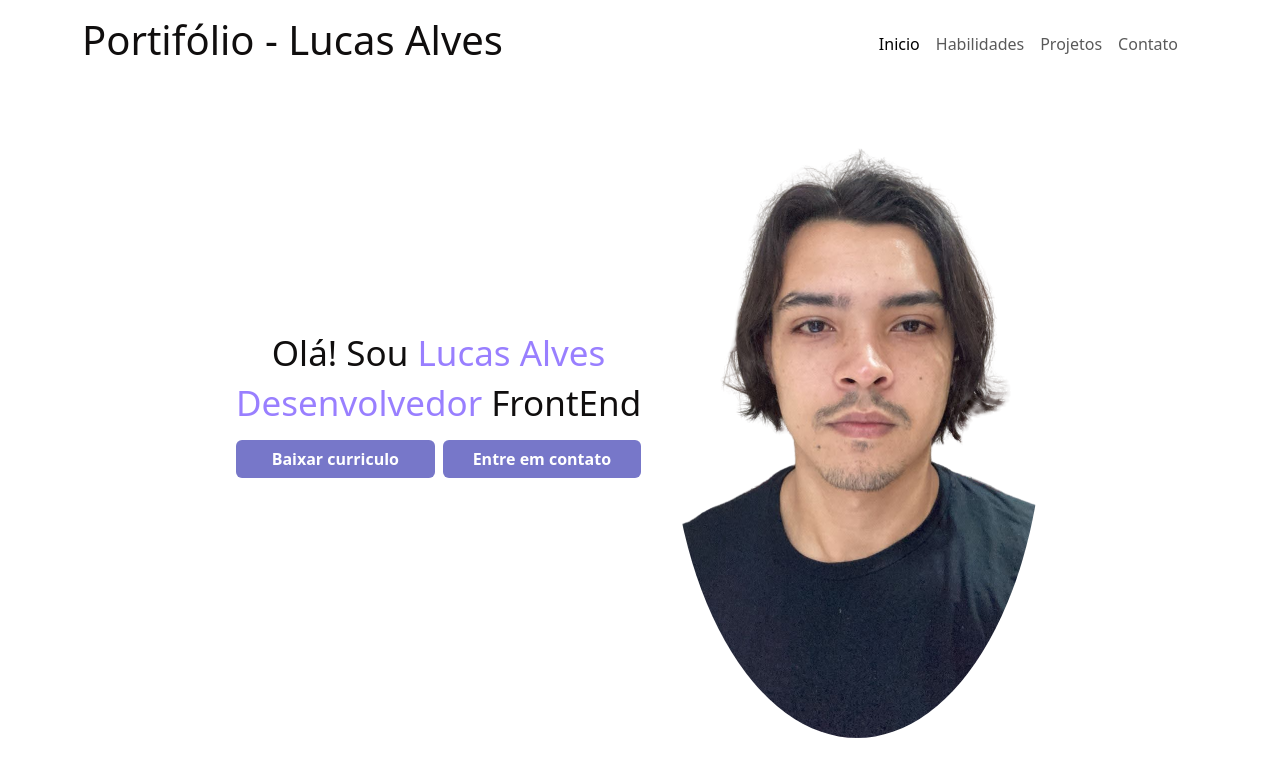
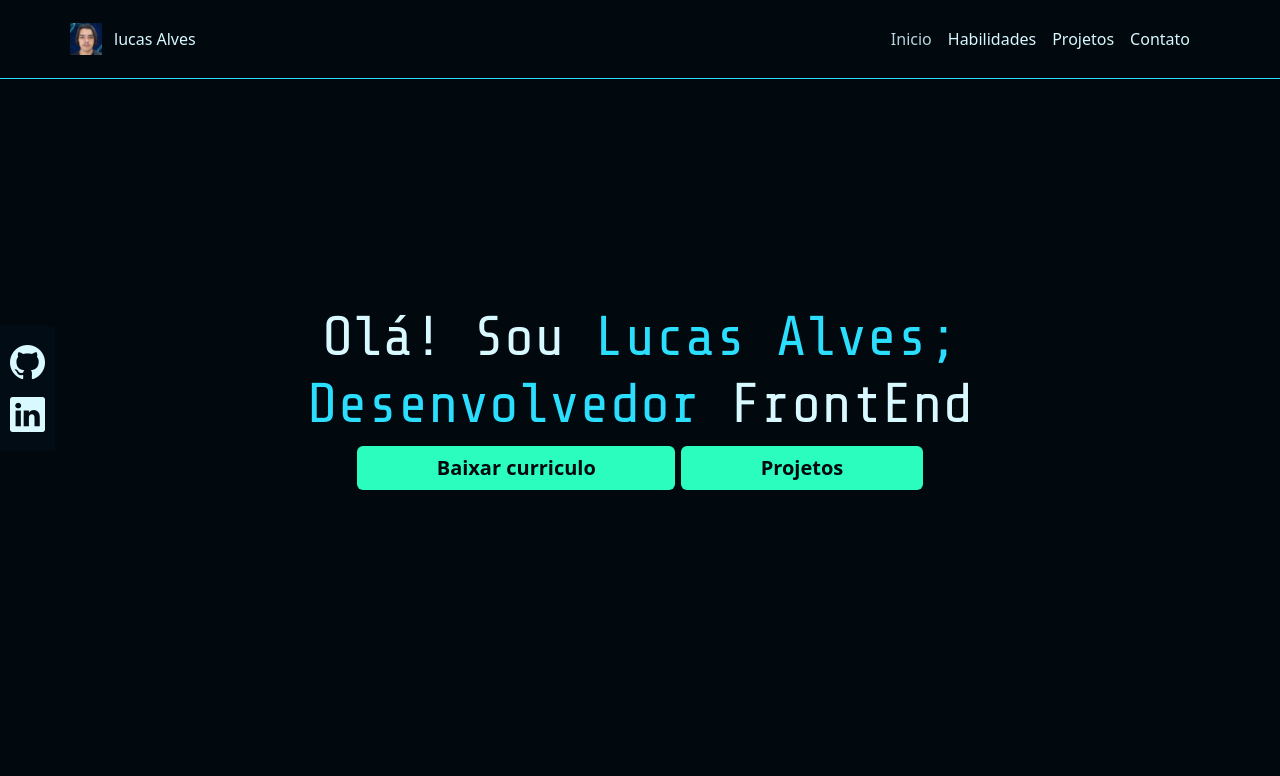
Before and after one commit to lucaslanpdsa/MeuPortifolio, a website: page index.html in a window 1280 px wide. Drawn offline with nearby package versions, Linux system fonts and the light colour scheme.

Commit message:
mudando completamente o layout

```diff
--- a/index.html
+++ b/index.html
@@ -4,15 +4,21 @@
   <meta charset="UTF-8">
   <meta name="viewport" content="width=device-width, initial-scale=1.0">
   <title>Lucas Alves - Portifólio</title>
+  <link rel="stylesheet" href="https://cdn.jsdelivr.net/npm/bootstrap@5.3.0/dist/css/bootstrap.min.css">
+  <link rel="stylesheet" href="https://cdn.jsdelivr.net/npm/bootstrap-icons@1.10.5/font/bootstrap-icons.css">
   <link rel="stylesheet" href="main.css">
-  <link rel="stylesheet" href="https://cdn.jsdelivr.net/npm/bootstrap@5.3.0/dist/css/bootstrap.min.css">
 </head>
 <body>
-  <header class="cabecalho">
-    <div class="container">
-      <h1>Portifólio - Lucas Alves</h1>
-    <nav class="navbar navbar-expand-lg">
-      <div class="container-fluid">
+  <header class="header">
+    <div class="header__container container">
+      <div class="logo">
+        <div class="container__img">
+          <img src="./imagens/Blue Futuristic Instagram Profile Picture (1).png" alt="">
+        </div>
+        <h2 class="nome">lucas Alves</h2>
+      </div>
+      <nav class="header__nav navbar navbar-expand-lg">
+        <div class="nav__container container-fluid">
           <button class="navbar-toggler" type="button" data-bs-toggle="collapse" data-bs-target="#navbarNav" aria-controls="navbarNav" aria-expanded="false" aria-label="Toggle navigation">
             <span class="navbar-toggler-icon"></span>
           </button>
@@ -36,21 +42,37 @@
       </nav>
     </div>
   </header>
-  <main>
-    <div class="container">
+  <section class="inicio container">
+    <aside class="barra-lateral">
+      <ul class="lista-lateral">
+        <li>
+          <a href="https://github.com/lucaslanpdsa" target="_blank">
+            <i class="barra-lateral__icon bi bi-github"></i>
+          </a>
+        </li>
+        <li>
+          <a href="https://www.linkedin.com/in/lucas-alves-82aab1218/" target="_blank">
+            <i class="barra-lateral__icon bi bi-linkedin"></i>
+          </a>
+        </li>
+        <li></li>
+      </ul>
+    </aside>
     <div>
-        <h2>Olá! Sou <span>Lucas Alves</span></h2>
-        <h3><span>Desenvolvedor</span> FrontEnd</h3>
-        <div class="botoes">
+      <div class="inicio__container-texto text-center">
+        <h2 class="ola">
+          Olá! Sou
+          <span>Lucas Alves;</span>
+          <br>
+          <span>Desenvolvedor</span> FrontEnd
+        </h2>
+      </div>
+      <div class="inicio__container-btn">
         <button class="btn">Baixar curriculo</button>
-          <button class="btn">Entre em contato</button>
+        <button class="btn">Projetos</button>
       </div>
     </div>
-      <div>
-        <img src="./imagens/foto_na_casa_do_tales-removebg-preview.png" alt="">
-      </div>
-    </div>
-  </main>
+  </section>
 
   <script src="https://cdn.jsdelivr.net/npm/bootstrap@5.3.0/dist/js/bootstrap.bundle.min.js"></script>
 </body>
--- a/main.scss
+++ b/main.scss
@@ -1,56 +1,117 @@
 @use "variaveis";
+@use "reset";
+@import url('https://fonts.googleapis.com/css2?family=Share+Tech+Mono&display=swap');
 
-* {
-  color: variaveis.$corTextoPadrao;
+body {
+  background-color: variaveis.$color-bg-darkhome !important;
+  color: variaveis.$color-title;
 }
 
-header {
-  padding-top: 1em;
+.btn {
+  background-color: variaveis.$btn-color-bg;
+  color: variaveis.$btn-color-text;
+}
 
-  .container {
+.header {
+  border-bottom: 1px solid variaveis.$color-primary;
+}
+
+.header__container {
+  padding: .7em 0;
+  text-align: center;
+  display: flex;
+  justify-content: space-between;
+
+  .logo {
     display: flex;
-    justify-content: space-between;
+    align-items: center;
+    overflow: hidden;
+    gap: 12px;
+
+    .container__img img {
+      width: 2em;
+      max-height: 100%;
+    }
+
+    .nome {
+      font-size: 16px;
+      margin: 0;
+    }
+  }
+
+  .navbar-nav .nav-item a {
+    color: variaveis.$color-title;
+  }
+
+  .navbar-nav .nav-item .active {
+    color: variaveis.$color-title;
+    opacity: 85%;
   }
 }
 
-main {
+.inicio {
+  display: flex;
+  flex-direction: column;
+  justify-content: center;
   height: calc(100vh - 88px);
+  align-items: center;
+  display: flex;
+  padding-bottom: 77px;
 
-  .container {
-    align-items: center;
-    width: 65%;
-    display: flex;
-    justify-content: space-between;
+  .barra-lateral {
+    position: absolute;
+    left: 0;
 
-    div span {
-      color: rgb(153, 127, 255);
+    .lista-lateral {
+      padding: 10px;
+      background-color: #020c15;
     }
 
-    h3,
-    h2 {
+    .barra-lateral__icon {
       font-size: 35px;
+      color: variaveis.$color-title;
     }
 
-    div {
-      text-align: center;
+    ul li {
+      list-style: none;
     }
 
-    div .botoes {
-      margin-top: 1em;
-      display: flex;
-      gap: 8px;
+    i {
+      width: 100px;
     }
 
-    div .btn {
-      color: #FFF;
+  }
+
+
+  .inicio__container-texto .ola {
+    font-family: 'Share Tech Mono', monospace;
+    font-size: 3.5em;
+    color: variaveis.$color-title;
+  }
+
+  .inicio__container-texto span {
+    color: variaveis.$color-primary;
+  }
+
+  .inicio__container-btn {
+    display: flex;
+    gap: 6px;
+    margin-top: 25px;
+    width: 85%;
+    margin: 0 auto;
+
+    .btn {
       font-weight: bold;
-      width: 100%;
-      background-color: rgb(119, 119, 201);
+      font-size: 20px;
+      flex-grow: 1;
     }
 
-    div img {
-      height: 80%;
-      border-radius: 50%;
+    .btn:hover {
+      background-color: #E81B5C;
     }
   }
+
+  .inicio__container span {
+    color: variaveis.$color-primary;
+  }
 }
--- a/package.json
+++ b/package.json
@@ -4,6 +4,7 @@
   "description": "",
   "main": "index.js",
   "scripts": {
+    "sass": "sass main.scss main.css  --watch",
     "test": "echo \"Error: no test specified\" && exit 1"
   },
   "author": "",
--- /dev/null
+++ b/reset.scss
@@ -0,0 +1,5 @@
+* {
+  margin: 0;
+  padding: 0;
+  box-sizing: border-box;
+}
--- a/variaveis.scss
+++ b/variaveis.scss
@@ -1,2 +1,13 @@
-$corTextoPadrao: #100e0e;
-$Bold: bold;
+// paleta de cores alura
+$color-primary: #2BDEFD;
+$color-title: #D7F9FF;
+$color-text: #98D4DE;
+$color-bg-darkhome: #01080E;
+$btn-color-bg: #2BFDBE;
+$btn-color-text: #01080E;
+$fiap-primary: #E81B5C;
+
+//
+
+$fontTech: 'Share Tech Mono', monospace;
+;
```
Also changed, not shown: imagens/Blue Futuristic Instagram Profile Picture (1).png (added), imagens/foto_na_casa_do_tales-removebg-preview.png (deleted), main.css, 1 other file. Lines whose indentation alone changed are shown as unchanged.
